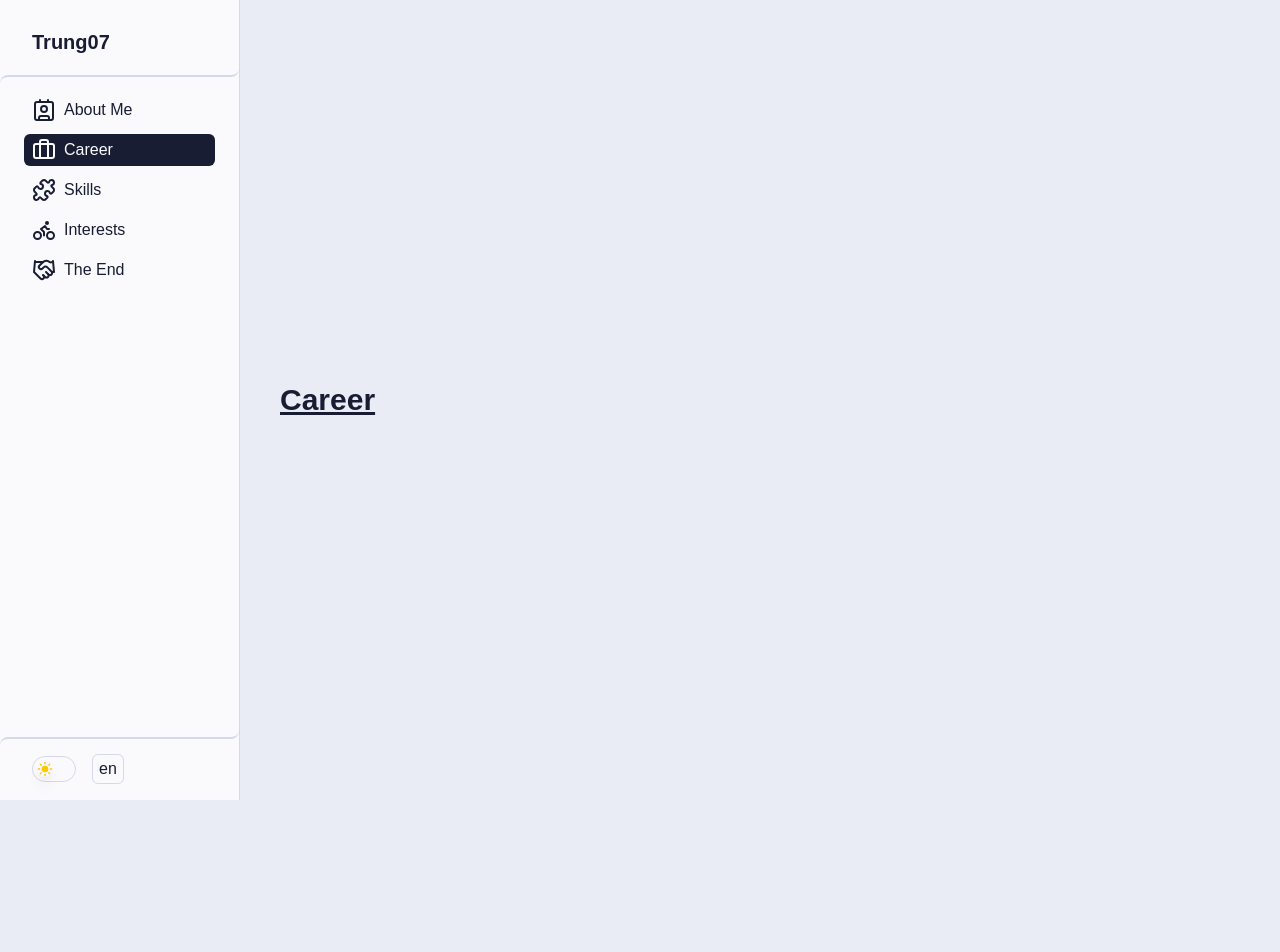
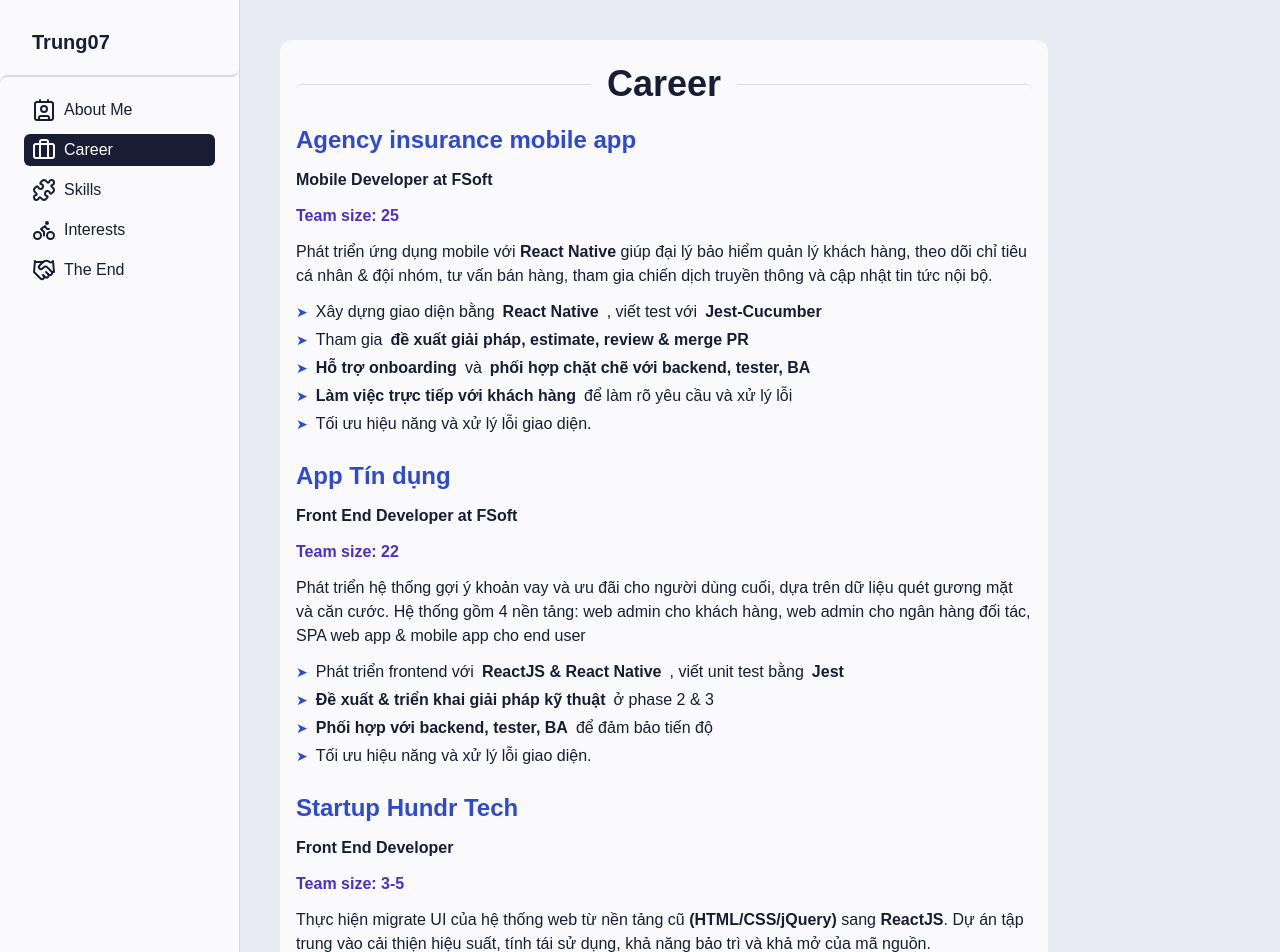
Before and after one commit to thanhtrung07/over-complicated-profile-n13, a Next.js app: page /career in a window 1280 px wide. Shown: the top 952 px of the page. Before the commit the page ends 800 px from the top, so only its background shows below. Built offline with nearby package versions, Linux system fonts and the light colour scheme.

Commit message:
feat[OCP-8]: Create career route and improve HTML semantics in components

```diff
--- a/src/app/about-me/page.tsx
+++ b/src/app/about-me/page.tsx
@@ -71,7 +71,7 @@ export default function AboutMe() {
   return (
     <Board title="Greetings!">
       {/* Profile Section */}
-      <div className="flex w-full flex-col items-center justify-around gap-4 sm:flex-row sm:py-1">
+      <section className="flex w-full flex-col items-center justify-around gap-4 sm:flex-row sm:py-1">
         <div className="order-2 flex flex-col items-center sm:order-1">
           <h1 className="text-3xl font-bold">
             <span className="text-accent-dark dark:text-accent-light">Hi</span>,
@@ -96,10 +96,10 @@ export default function AboutMe() {
           src={myImage}
           alt="Profile"
         />
-      </div>
+      </section>
 
       {/* Description */}
-      <div className="flex flex-col items-start gap-4">
+      <section className="flex flex-col items-start gap-4">
         <div>
           <p className="text-justify">
             Tôi là lập trình viên với 4 năm kinh nghiệm về Javascript. Thích
@@ -131,10 +131,10 @@ export default function AboutMe() {
             </span>
           </>
         </SkillLink>
-      </div>
+      </section>
 
       {/* Contacts + Resume */}
-      <div className="xs:flex-row xs:gap-0 mt-2 flex w-full flex-col items-center justify-between gap-6">
+      <footer className="xs:flex-row xs:gap-0 mt-2 flex w-full flex-col items-center justify-between gap-6">
         <div className="xs:order-1 xs:justify-start order-2 flex flex-1 items-center justify-center gap-4">
           {contacts.map((contact) => (
             <ContactIcon key={contact.name} {...contact} />
@@ -150,7 +150,7 @@ export default function AboutMe() {
             Download Resume
           </Button>
         </div>
-      </div>
+      </footer>
     </Board>
   )
 }
--- a/src/app/career/page.tsx
+++ b/src/app/career/page.tsx
@@ -1,7 +1,139 @@
+import Board from '@/components/Board'
+import { ReactNode } from 'react'
+
+const WorkListItem = ({ children }: { children: ReactNode }) => (
+  <li className="flex items-center gap-2">
+    <span className="text-primary dark:text-primary-light text-sm">➤</span>
+    {children}
+  </li>
+)
+
+interface IJobItem {
+  title: string
+  position: string
+  size: string
+  description: ReactNode
+  bullets: ReactNode[]
+}
+
+const jobData: IJobItem[] = [
+  {
+    title: 'Agency insurance mobile app',
+    position: 'Mobile Developer at FSoft',
+    size: 'Team size: 25',
+    description: (
+      <>
+        Phát triển ứng dụng mobile với <strong>React Native</strong> giúp đại lý
+        bảo hiểm quản lý khách hàng, theo dõi chỉ tiêu cá nhân & đội nhóm, tư
+        vấn bán hàng, tham gia chiến dịch truyền thông và cập nhật tin tức nội
+        bộ.
+      </>
+    ),
+    bullets: [
+      <>
+        Xây dựng giao diện bằng <strong>React Native</strong>, viết test với{' '}
+        <strong>Jest-Cucumber</strong>
+      </>,
+      <>
+        Tham gia <strong>đề xuất giải pháp, estimate, review & merge PR</strong>
+      </>,
+      <>
+        <strong>Hỗ trợ onboarding</strong> và{' '}
+        <strong>phối hợp chặt chẽ với backend, tester, BA</strong>
+      </>,
+      <>
+        <strong>Làm việc trực tiếp với khách hàng</strong> để làm rõ yêu cầu và
+        xử lý lỗi
+      </>,
+      <>Tối ưu hiệu năng và xử lý lỗi giao diện.</>,
+    ],
+  },
+  {
+    title: 'App Tín dụng',
+    position: 'Front End Developer at FSoft',
+    size: 'Team size: 22',
+    description: (
+      <>
+        Phát triển hệ thống gợi ý khoản vay và ưu đãi cho người dùng cuối, dựa
+        trên dữ liệu quét gương mặt và căn cước. Hệ thống gồm 4 nền tảng: web
+        admin cho khách hàng, web admin cho ngân hàng đối tác, SPA web app &
+        mobile app cho end user
+      </>
+    ),
+    bullets: [
+      <>
+        Phát triển frontend với <strong>ReactJS & React Native</strong>, viết
+        unit test bằng <strong>Jest</strong>
+      </>,
+      <>
+        <strong>Đề xuất & triển khai giải pháp kỹ thuật</strong> ở phase 2 & 3
+      </>,
+      <>
+        <strong>Phối hợp với backend, tester, BA</strong> để đảm bảo tiến độ
+      </>,
+      <>Tối ưu hiệu năng và xử lý lỗi giao diện.</>,
+    ],
+  },
+  {
+    title: 'Startup Hundr Tech',
+    position: 'Front End Developer',
+    size: 'Team size: 3-5',
+    description: (
+      <>
+        Thực hiện migrate UI của hệ thống web từ nền tảng cũ
+        <strong> (HTML/CSS/jQuery)</strong> sang <strong>ReactJS</strong>. Dự án
+        tập trung vào cải thiện hiệu suất, tính tái sử dụng, khả năng bảo trì và
+        khả mở của mã nguồn.
+      </>
+    ),
+    bullets: [
+      <>
+        Phát triển giao diện với <strong>ReactJS & Bootstrap</strong> theo task
+        trên Jira
+      </>,
+      <>
+        <strong>Đề xuất & triển khai giải pháp kỹ thuật</strong> phù hợp yêu cầu
+      </>,
+      <>
+        <strong>Phối hợp backend</strong> khi dự án cần migrate toàn bộ hệ thống
+      </>,
+      <>Tối ưu hiệu năng và xử lý lỗi giao diện.</>,
+    ],
+  },
+]
+
+const JobDescription = ({
+  title,
+  position,
+  size,
+  description,
+  bullets,
+}: IJobItem) => (
+  <article className="mb-2 space-y-3">
+    <header className="space-y-3">
+      <h1 className="text-primary dark:text-primary-light text-2xl font-bold">
+        {title}
+      </h1>
+      <h1 className="font-bold">{position}</h1>
+      <p className="text-secondary dark:text-secondary-light font-bold">
+        {size}
+      </p>
+    </header>
+    <p>{description}</p>
+    <ul className="space-y-1">
+      {bullets.map((item, index) => (
+        <WorkListItem key={index}>{item}</WorkListItem>
+      ))}
+    </ul>
+  </article>
+)
+
 export default function Career() {
   return (
-    <div>
-      <h1 className="text-3xl font-bold underline">Career</h1>
-    </div>
+    <Board title="Career">
+      {jobData.map((job, index) => (
+        <JobDescription key={index} {...job} />
+      ))}
+    </Board>
   )
 }
--- a/src/app/skills/page.tsx
+++ b/src/app/skills/page.tsx
@@ -90,16 +90,16 @@ const TechIcons = ({ techName, icon }: TTechUsed) => (
 export default function Skills() {
   return (
     <Board title="Skills">
-      <div>
+      <section>
         <p className="text-lg font-bold">Programming Languages:</p>
         <div className="xs:grid-cols-5 mt-3 grid w-full grid-cols-3 gap-y-4">
           {techUsed.map((techs) => (
             <TechIcons key={techs.techName} {...techs} />
           ))}
         </div>
-      </div>
+      </section>
 
-      <div>
+      <section>
         <p className="text-lg font-bold">Workflows:</p>
         <ul className="mt-1 pl-4">
           {workflows.map((description, index) => (
@@ -108,7 +108,7 @@ export default function Skills() {
             </li>
           ))}
         </ul>
-      </div>
+      </section>
     </Board>
   )
 }
--- a/src/components/Board.tsx
+++ b/src/components/Board.tsx
@@ -9,7 +9,7 @@ interface IProps {
 
 export default function Board({ children, className, title }: IProps) {
   return (
-    <div
+    <section
       className={twMerge(
         'bg-foreground dark:bg-dark-foreground h-full w-full max-w-3xl rounded-xl px-4 py-5',
         'flex h-full w-full flex-col items-center gap-4',
@@ -20,6 +20,6 @@ export default function Board({ children, className, title }: IProps) {
       <div className="flex h-full min-h-[60vh] w-full flex-col justify-around gap-4 py-1">
         {children}
       </div>
-    </div>
+    </section>
   )
 }
--- a/src/components/RouteTitle.tsx
+++ b/src/components/RouteTitle.tsx
@@ -15,10 +15,10 @@ export default function RouteTitle({ title }: IProps) {
   )
 
   return (
-    <div className="flex w-full items-end justify-center gap-4 pt-1">
+    <header className="flex w-full items-end justify-center gap-4 pt-1">
       <HeadDivider className="rounded-tl-md border-t" />
       <h1 className="text text-4xl font-bold">{title}</h1>
       <HeadDivider className="rounded-tr-md border-t" />
-    </div>
+    </header>
   )
 }
```
